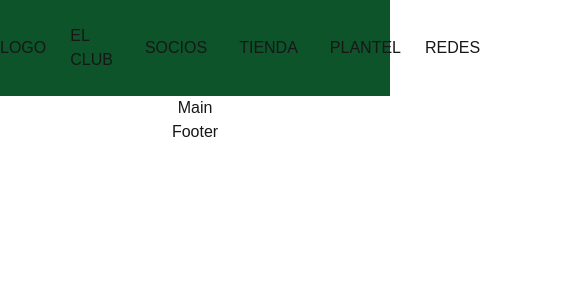
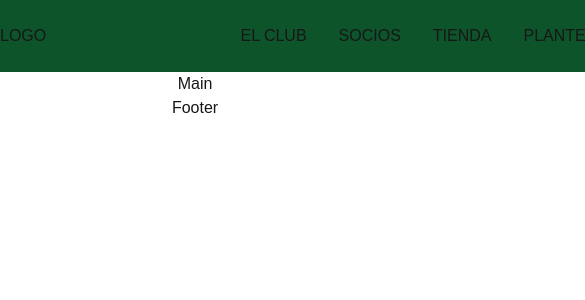
Before and after one commit to CristianTapia/csd-los-apostoles, a Next.js app: page / in a window 390 px wide. Shown: the top 300 px of the page, 585 px wide, since content can reach past the window. Built offline with nearby package versions, Linux system fonts and the light colour scheme.

Commit message:
Modifing header to fill all the screen horizontally

```diff
--- a/app/page.tsx
+++ b/app/page.tsx
@@ -1,8 +1,9 @@
 export default function Home() {
   return (
-    <div>
-      <header className="bg-green-900 flex items-center justify-between">
+    <div className="flex flex-col">
+      <header className="bg-green-900 flex items-center justify-between min-w-dvh w-full overflow-x-hidden">
         <div>LOGO</div>
+
         <nav className="mx-auto flex max-w-7xl items-center justify-between p-6 lg:px-8 gap-8">
           <div className="flex gap-4 items-center flex-col sm:flex-row">
             <a className="cursor-pointer flex hover:text-[#000000]" target="_blank" rel="noopener noreferrer">
@@ -28,9 +29,9 @@ export default function Home() {
         <div>REDES</div>
       </header>
 
-      <main className="flex flex-col gap-[32px] row-start-2 items-center sm:items-start">Main</main>
+      <main className="flex flex-col items-center">Main</main>
 
-      <footer className="row-start-3 flex gap-[24px] flex-wrap items-center justify-center">Footer</footer>
+      <footer className="flex items-center justify-center">Footer</footer>
     </div>
   );
 }
```
